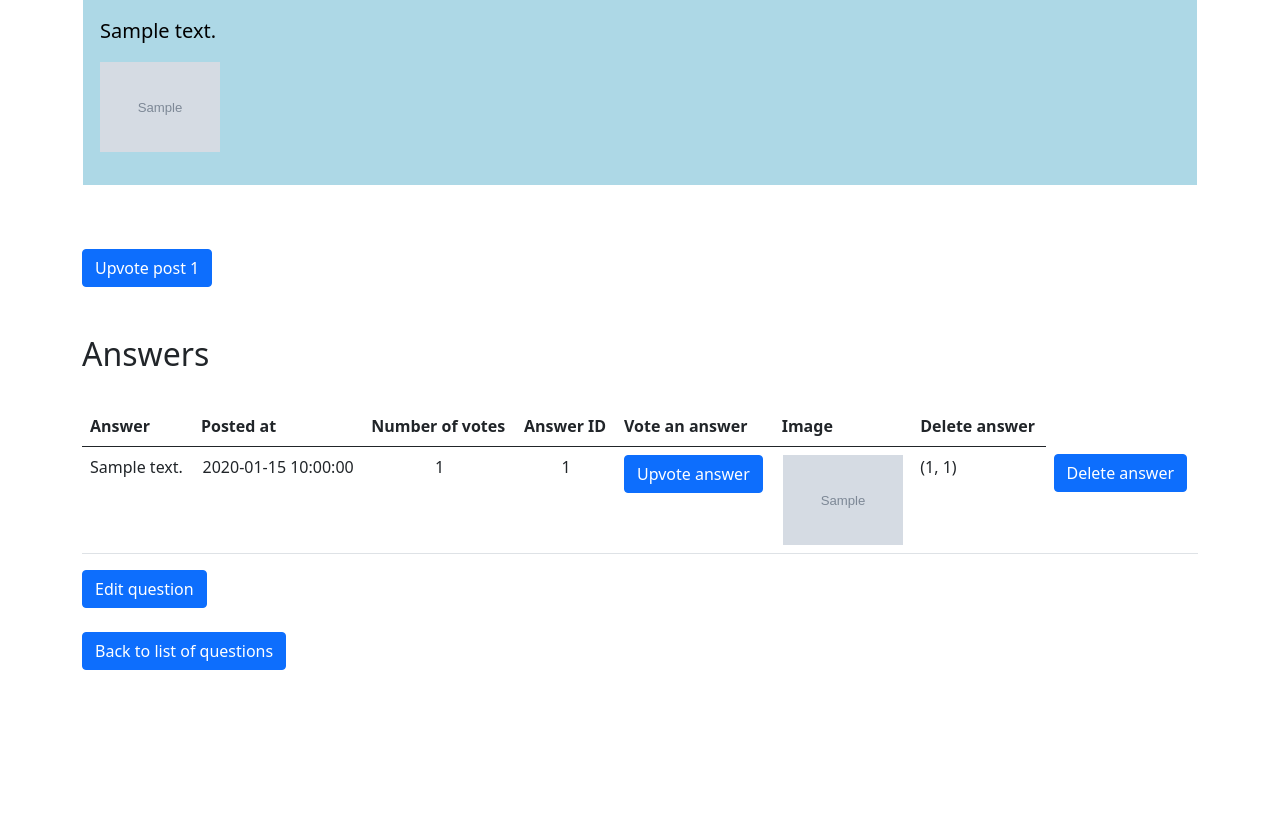
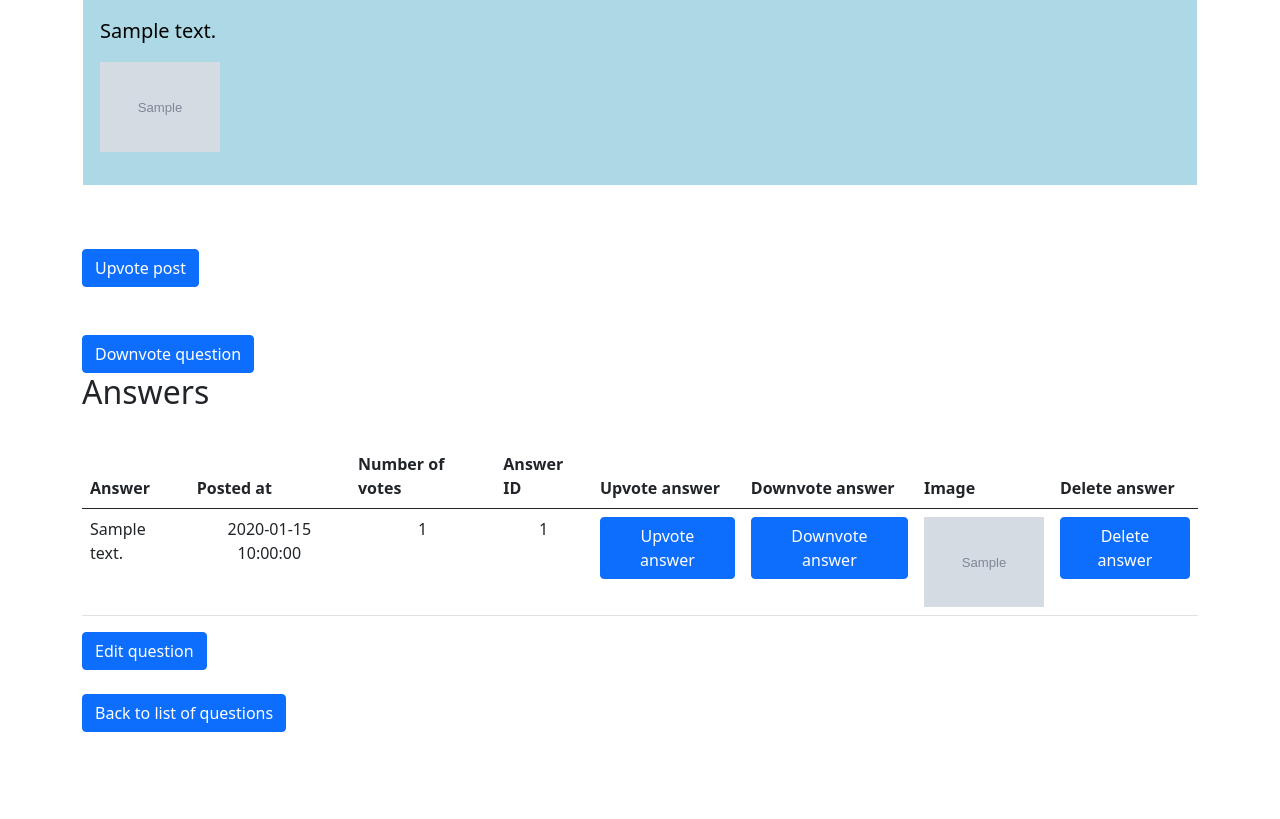
Before and after one commit to snowymountainpass/AskMate, a Flask app: template templates/entry.html in a window 1280 px wide. Shown: the part 140-959 px from the top of the page. Run offline with Flask 2, Linux system fonts and the light colour scheme; the template is opened without the code that fills it: most values are stand-ins (such as "Sample title", 1, 10 or a date in 2020); grey boxes marked "Sample" are stand-in pictures.

Commit message:
[backlog] corrected upvoting, added downvoting

```diff
--- a/main.py
+++ b/main.py
@@ -122,15 +122,26 @@ def upvote_question(id):
     return redirect(url_for("get_entry", id=id))
 
 
-@app.route("/upvote-answer/<int:id>", methods=["GET", "POST"])
-def upvote_answer(id):
+@app.route("/downvote-question/<int:id>", methods=["GET","POST"])
+def downvote_question(id):
+    data_manager.downvote_question(id)
+
+    return redirect(url_for("get_entry", id=id))
+
+
+@app.route("/upvote-answer/<int:id><int:q_id>", methods=["GET", "POST"])
+def upvote_answer(id, q_id):
     data_manager.upvote_answer(id)
-    get_id = data_manager.pass_question_id(id)
-    pass_id = 0
-    for row in get_id:
-        pass_id = row['id']
 
-    return redirect(url_for("get_entry", id=pass_id))
+    return redirect(url_for("get_entry", id=q_id))
+
+
+@app.route("/downvote-answer/<int:id><int:q_id>", methods=["GET", "POST"])
+def downvote_answer(id, q_id):
+    data_manager.downvote_answer(id)
+
+    return redirect(url_for("get_entry", id=q_id))
+
 
 
 
--- a/templates/entry.html
+++ b/templates/entry.html
@@ -26,8 +26,11 @@
             <br><br>
 
             <form action="{{ url_for('upvote_question',id=question.id) }}" method="POST">
-            <button type="submit" class="btn btn-primary">Upvote post 1</button>
+            <button type="submit" class="btn btn-primary">Upvote post</button>
             <br><br><br>
+            <a href="{{ url_for('downvote_question',id=question.id) }}" class="btn btn-primary">Downvote
+                        question</a>
+
         {% endfor %}
         <h2>Answers</h2><br>
         <table class="table">
@@ -37,7 +40,8 @@
                 <th>Posted at</th>
                 <th>Number of votes</th>
                 <th>Answer ID</th>
-                <th>Vote an answer</th>
+                <th>Upvote answer</th>
+                <th>Downvote answer</th>
                 <th>Image</th>
                 <th>Delete answer</th>
             </tr>
@@ -49,12 +53,13 @@
                     <td align="center">{{ answer.submission_time }}</td>
                     <td align="center">{{ answer.vote_number }}</td>
                     <td align="center">{{ answer.id }}</td>
-                    <td><a href="{{ url_for('upvote_answer',id=answer.id) }}" class="btn btn-primary">Upvote
+                    <td><a href="{{ url_for('upvote_answer',id=answer.id, q_id=answer.question_id) }}" class="btn btn-primary">Upvote
+                        answer</a>
+                    <td><a href="{{ url_for('downvote_answer',id=answer.id, q_id=answer.question_id) }}" class="btn btn-primary">Downvote
                         answer</a>
                     <td align="center"><img src="static/{{ answer.image | default('no-image-available.png') }}"
                                             alt={{ answer.image }} width="120"></td>
                     </td>
-                    <td>{{ answer.question_id , answer.id }}</td>
                     <td><a href="{{ url_for('delete_answer',id=answer.id, q_id=answer.question_id) }}"
                            class="btn btn-primary">Delete answer</a></td>
                 </tr>
```
Also changed, not shown: data_manager.py (+14 -7 lines), templates/index.html (+7 -6 lines).
